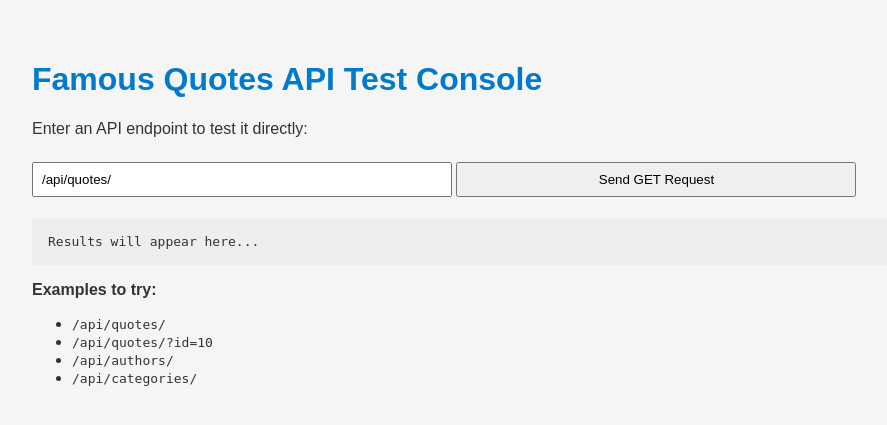
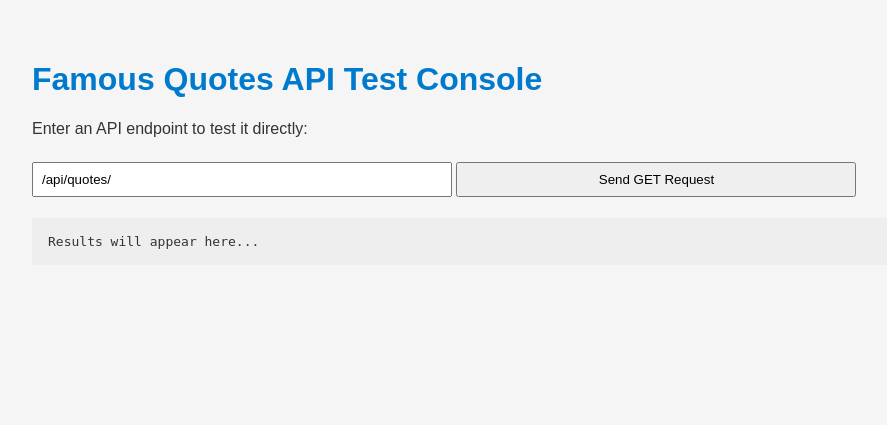
Before and after one commit to gsarpong09/FAMOUS-QUOTES, a PHP site: page / in a window 1280 px wide. Shown: the top 425 px of the page, without its empty margins (8-895 px from the left). Run offline with PHP 8.4, Linux system fonts and the light colour scheme.

Commit message:
Update index.php

```diff
--- a/index.php
+++ b/index.php
@@ -60,13 +60,7 @@ function runTest() {
 }
 </script>
 
-<p><strong>Examples to try:</strong></p>
-<ul>
-  <li><code>/api/quotes/</code></li>
-  <li><code>/api/quotes/?id=10</code></li>
-  <li><code>/api/authors/</code></li>
-  <li><code>/api/categories/</code></li>
-</ul>
+
 
 </body>
 </html>
```
